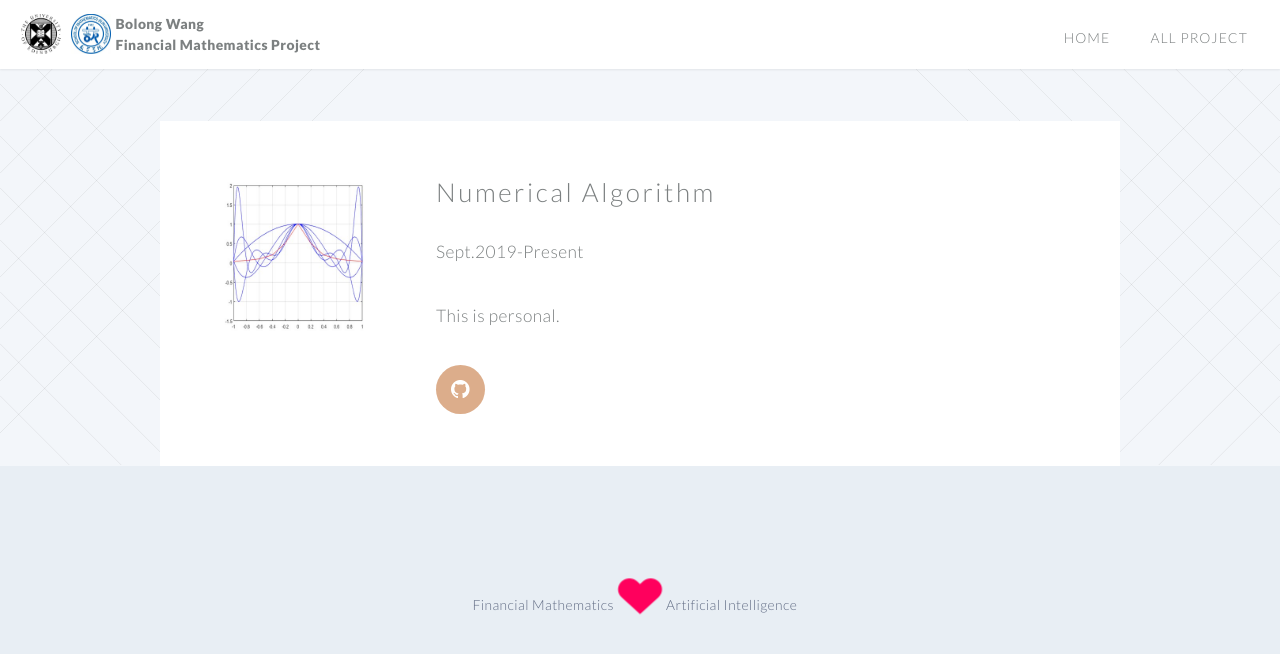
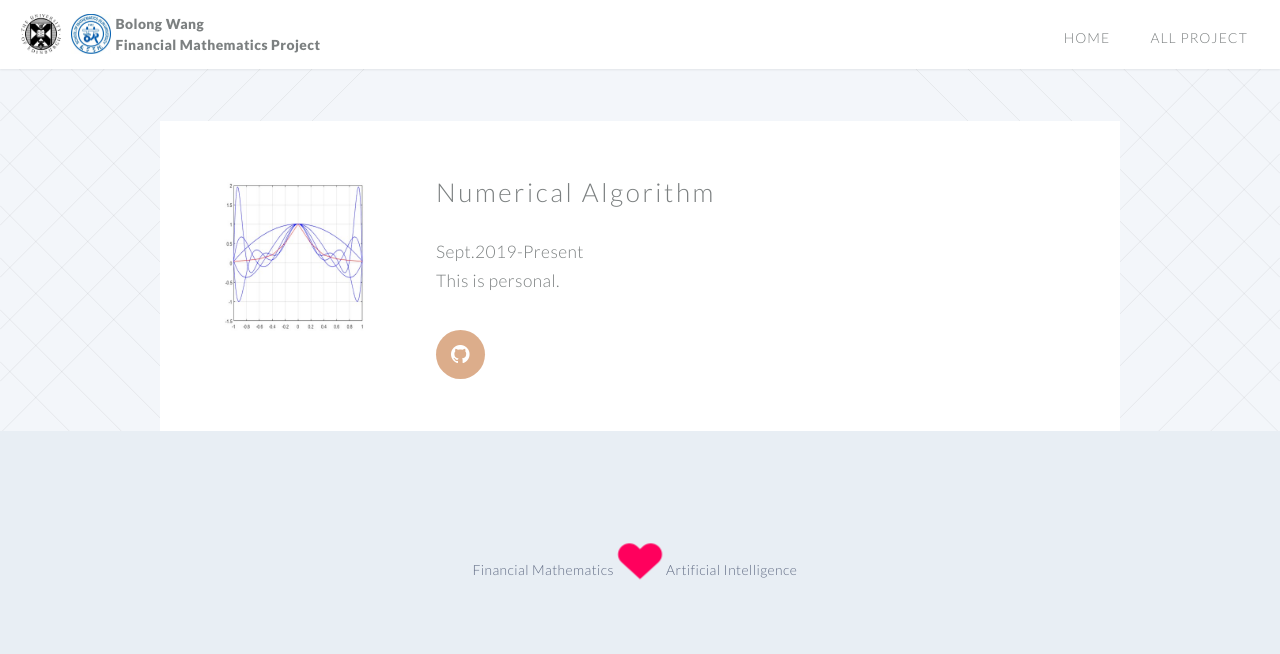
Before and after one commit to Gonewiththewind4/Project-Display, a Jekyll site: the page built from team.html, in a window 1280 px wide. Shown: the top 654 px of the page. Built offline with Jekyll 4.4.1, drawn with Linux system fonts in a browser that asks for light colours.

Commit message:
Update profiles.html

```diff
--- a/_includes/profiles.html
+++ b/_includes/profiles.html
@@ -41,7 +41,8 @@
                             </div>
                             <div class="9u 12u(narrower)">
                             <h2><a href="{{ teamMember.url }}">{{ teamMember.name }}</a></h2>
-							<p><i>{{teamMember.start_time}}-{{teamMember.end_time}}</i></p>
+
+								<i>{{teamMember.start_time}}-{{teamMember.end_time}}</i>
                             <p>
                                 {{ teamMember.description }}
                             </p>
```
